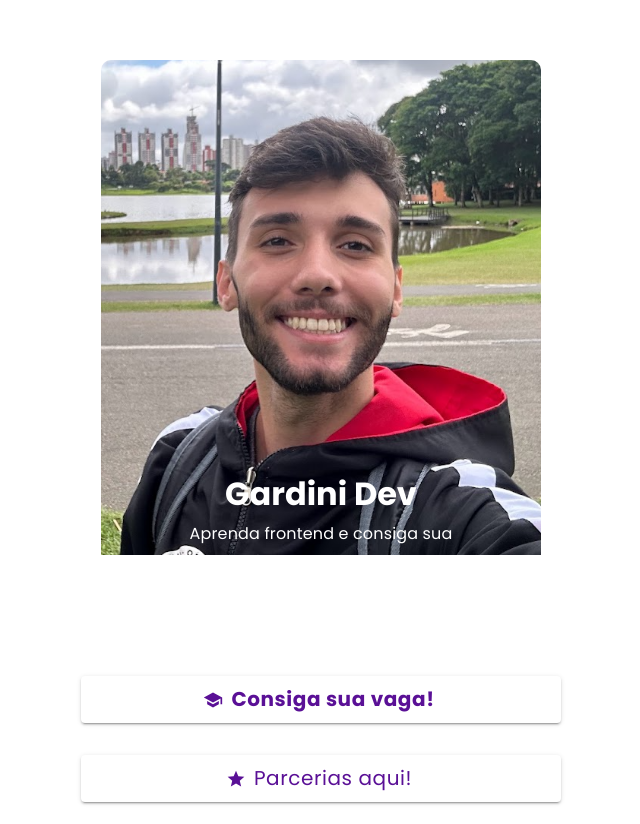
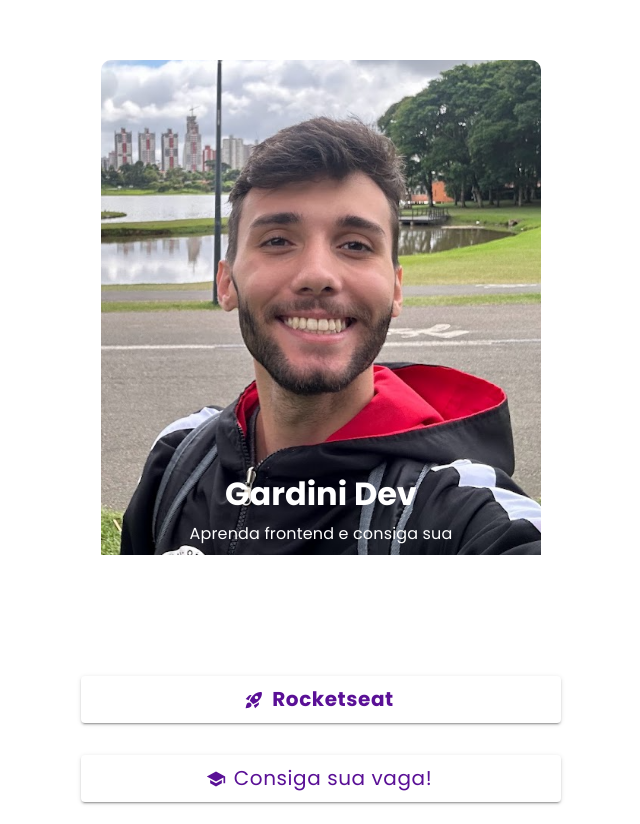
Before and after one commit to GabrielGardini/GardiniDev, a Next.js app: page / in a window 1280 px wide. Shown: the part 128-952 px from the top of the page, without its empty margins (319-959 px from the left). Built offline with nearby package versions, Linux system fonts and the light colour scheme; a web font is replaced by a local one.

Commit message:
add link rocketseat

```diff
--- a/src/pages/index.tsx
+++ b/src/pages/index.tsx
@@ -1,5 +1,5 @@
 /* eslint-disable react/no-unescaped-entities */
-import { Star } from "@mui/icons-material";
+import { RocketLaunch, Star } from "@mui/icons-material";
 import SchoolIcon from "@mui/icons-material/School";
 import ShoppingCartIcon from "@mui/icons-material/ShoppingCart";
 import {
@@ -173,7 +173,7 @@ export default function Home() {
                 </Box>
               </Box>
               <Button
-                href="https://go.hotmart.com/D97410048K"
+                href="https://www.rocketseat.com.br/oferta/influencer/v2/gardinidev"
                 target="_blank"
                 className="ghost-animation-button"
                 variant="contained"
@@ -184,6 +184,26 @@ export default function Home() {
                   color: "#5a1096",
                   fontFamily: "Poppins",
                   fontWeight: "bold",
+                  my: 2,
+                  fontSize: 20,
+                  textTransform: "none",
+                }}
+                startIcon={<RocketLaunch />}
+              >
+                Rocketseat
+              </Button>
+              <Button
+                href="https://go.hotmart.com/D97410048K"
+                target="_blank"
+                // className="ghost-animation-button"
+                variant="contained"
+                sx={{
+                  top: -50,
+                  width: "75%",
+                  backgroundColor: "#ffffff",
+                  color: "#5a1096",
+                  fontFamily: "Poppins",
+                  // fontWeight: "bold",
                   my: 2,
                   fontSize: 20,
                   textTransform: "none",
```
